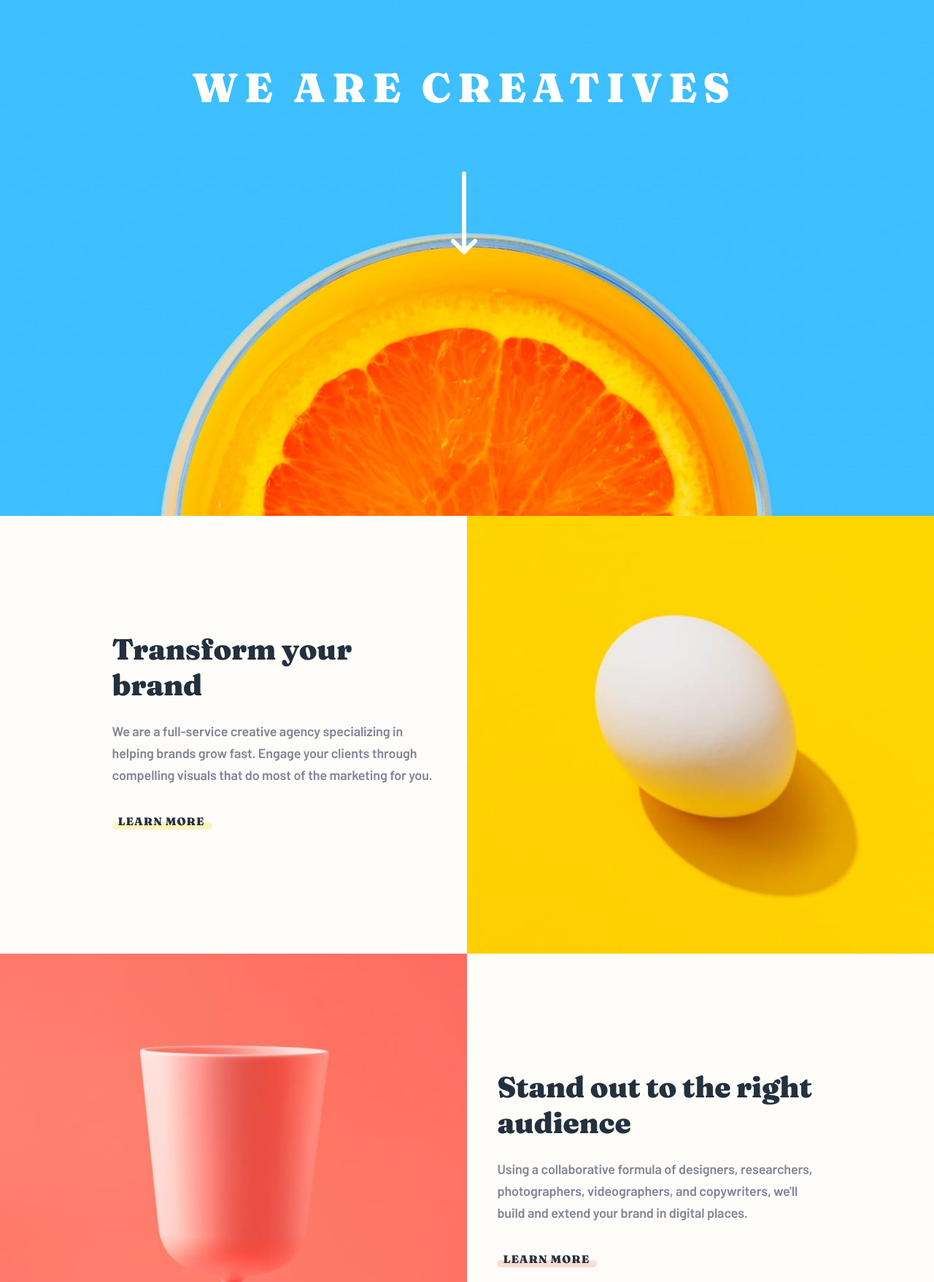
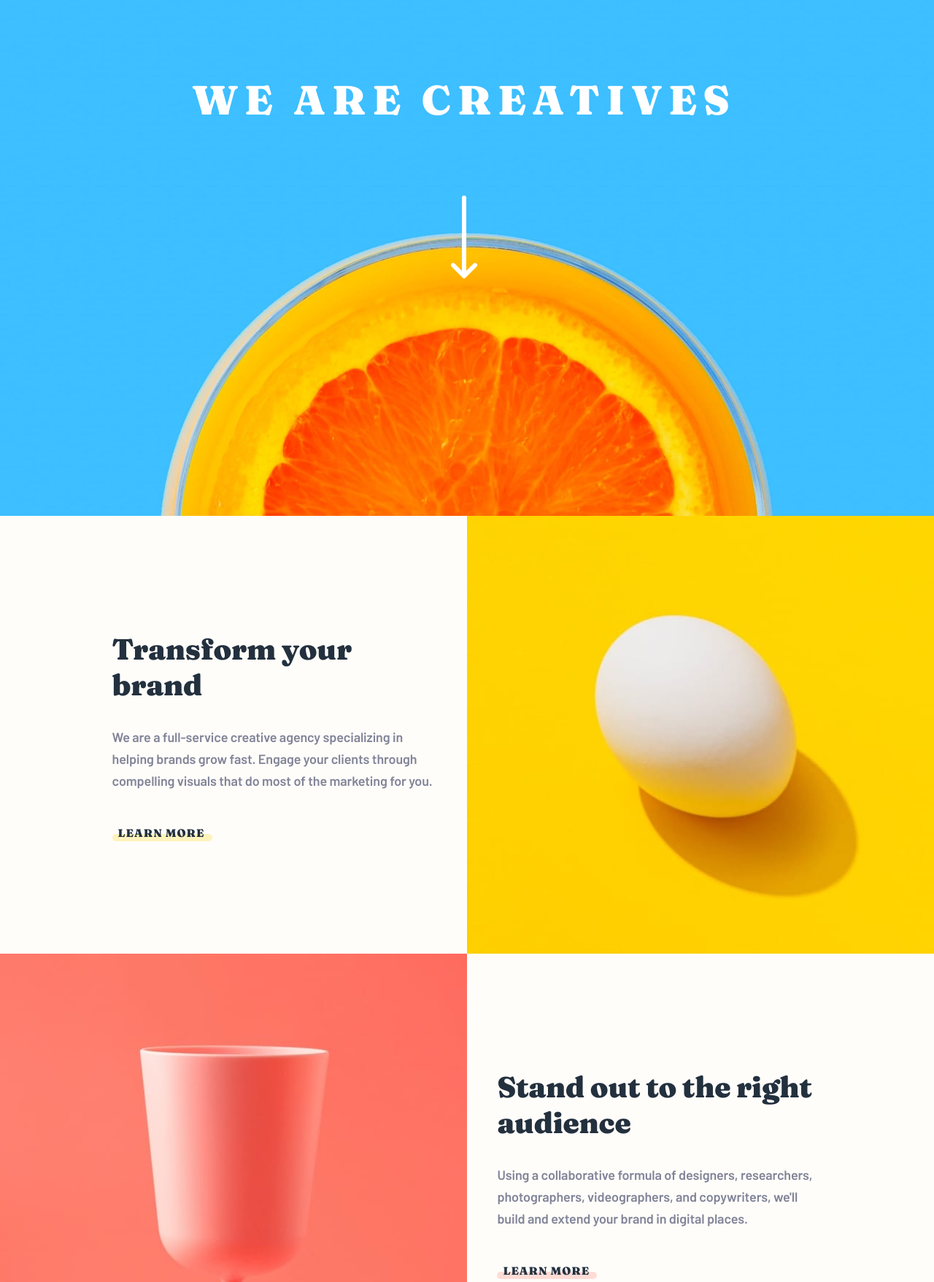
Before and after one commit to sarahc-dev/sunnyside-agency-landing-page, a website: page index.html in a window 1280 px wide. Shown: the part 93-1850 px from the top of the page at 73% size. Drawn offline with Linux system fonts and the light colour scheme.

Commit message:
minor spacing amendments

```diff
--- a/index.html
+++ b/index.html
@@ -35,8 +35,8 @@
           </ul>
         </nav>
       </div>
-      <div class="h-full bg-arrow bg-no-repeat tall:bg-arrow-tall">
-        <h1 class="font-header font-black text-h1-smaller xs:text-header xs:tracking-[6.25px] md:text-h1-larger text-white uppercase pt-22 tall:pt-26.25">We are creatives</h1>
+      <div class="h-full bg-arrow bg-no-repeat lg:bg-arrow-tall">
+        <h1 class="font-header font-black text-h1-smaller xs:text-header xs:tracking-[6.25px] md:text-h1-larger text-white uppercase pt-22 lg:pt-26.25">We are creatives</h1>
       </div>
     </header>
     <main>
@@ -44,7 +44,7 @@
         <div class="h-78 bg-transform bg-cover bg-center md:h-120 grid:h-150 grid:bg-transform-lg"></div>
         <div class="bg-background text-grid-text py-16 px-6 relative grid:-order-1 grid:text-left grid:pt-24 lg:pt-39.5 grid:clamp-left grid:pr-8 grid:bg-background-lg">
           <h2 class="header-dark text-h2 grid:text-header grid:tracking-h2-lg grid:max-w-111.25">Transform your brand</h2>
-          <p class="pt-6 pb-8 max-w-md mx-auto grid:mx-0 grid:max-w-111.25">We are a full-service creative agency specializing in helping brands grow fast. Engage your clients through compelling visuals that do most of the marketing for you.</p>
+          <p class="pt-6 pb-8 max-w-md mx-auto grid:mx-0 grid:max-w-111.25 grid:pt-8 grid:pb-10">We are a full-service creative agency specializing in helping brands grow fast. Engage your clients through compelling visuals that do most of the marketing for you.</p>
           <a href="#" class="header-dark uppercase text-15-25 peer tracking-learn relative z-10 grid:pl-2">Learn more</a>
           <span class="link-underline bg-yellow left-1/2 -translate-x-1/2 mt-4.5 peer-hover:opacity-100 transition-opacity duration-150 grid:clamp-pos-left grid:translate-x-0"></span>
         </div>
@@ -52,13 +52,13 @@
         <div class="bg-background text-grid-text py-16 px-6 grid:flex grid:justify-end grid:text-left grid:pt-24 lg:pt-39.5 grid:clamp-right grid:pl-8 grid:bg-background-lg">
           <div class="relative">
             <h2 class="header-dark text-h2 max-w-md mx-auto grid:text-header grid:tracking-h2-lg grid:mx-0 grid:max-w-111.25">Stand out to the right audience</h2>
-            <p class="pt-6 pb-8 max-w-md mx-auto grid:mx-0 grid:max-w-111.25">Using a collaborative formula of designers, researchers, photographers, videographers, and copywriters, we&apos;ll build and extend your brand in digital places.</p>
+            <p class="pt-6 pb-8 max-w-md mx-auto grid:mx-0 grid:max-w-111.25 grid:pt-8 grid:pb-10">Using a collaborative formula of designers, researchers, photographers, videographers, and copywriters, we&apos;ll build and extend your brand in digital places.</p>
             <a href="#" class="header-dark uppercase text-15-25 tracking-learn relative z-10 peer grid:pl-2">Learn more</a>
             <span class="link-underline bg-soft-red left-1/2 -translate-x-1/2 mt-4.5 peer-hover:opacity-100 transition-opacity duration-150 grid:left-0 grid:translate-x-0"></span>
           </div>
         </div>
         <div class="bg-graphic-design bg-cover bg-center text-graphic-design pt-99.5 pb-14.75 px-6 grid:bg-graphic-design-lg">
-          <h3 class="font-header font-black text-h3 pb-6.75">Graphic design</h3>
+          <h3 class="font-header font-black text-h3 pb-6.75">Graphic Design</h3>
           <p class="text-main-smaller max-w-md mx-auto grid:max-w-84.75">Great design makes you memorable. We deliver artwork that underscores your brand message and captures potential clients&apos; attention.</p>
         </div>
         <div class="bg-photography bg-cover bg-center text-photography pt-99.5 pb-14.75 px-6 grid:bg-photography-lg">
@@ -66,7 +66,7 @@
           <p class="text-main-smaller max-w-md mx-auto grid:max-w-84.75">Increase your credibility by getting the most stunning, high-quality photos that improve your business image.</p>
         </div>
       </section>
-      <section class="bg-background text-header-testimonial pt-16 pb-21.5 px-6 xl:px-41.25">
+      <section class="bg-background text-header-testimonial pt-16 pb-21.5 px-6 xl:px-41.25 xl:py-40">
         <h4 class="font-header font-black uppercase text-base leading-5 tracking-[4px] md:text-20-25 md:tracking-[5px] grid:bg-background-lg">Client testimonials</h4>
         <div class="xl:flex">
           <div class="xl:pr-7.5">
```
Also changed, not shown: css/styles.css.
